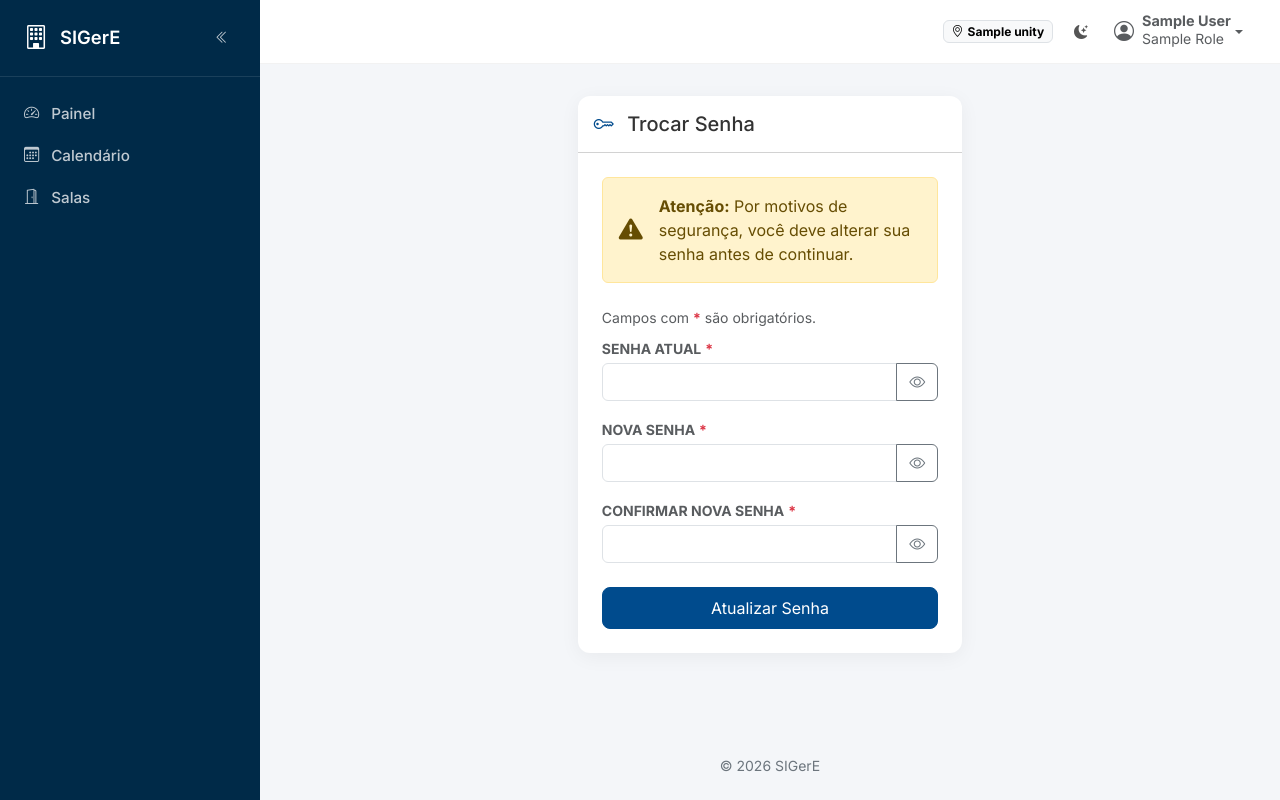
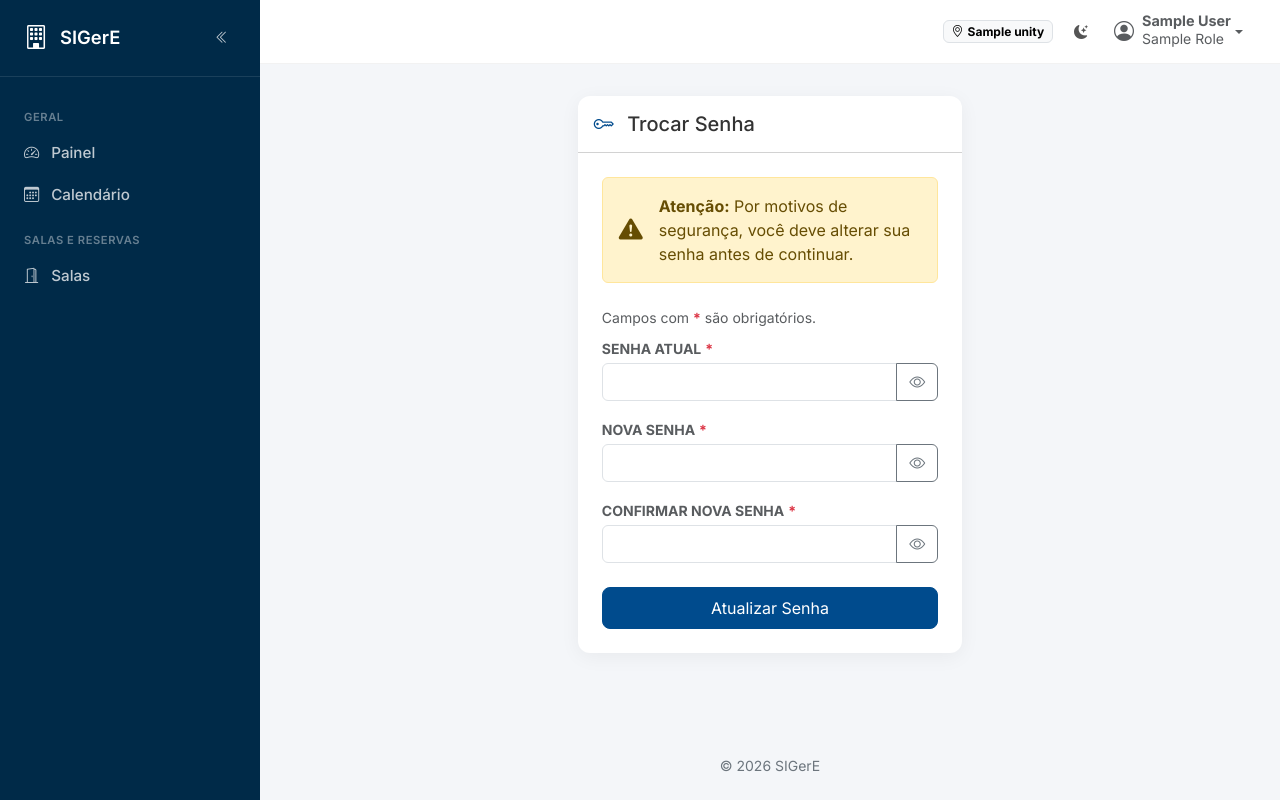
Before and after one commit to jmisturini/SIGerE, a Flask app: page /change-password in a window 1280 px wide. Run offline with Flask 3, Linux system fonts and the light colour scheme; a user stored in the database is signed in; tables that the repository leaves empty hold one stand-in row (values such as "Sample post"); parts of the project's set-up code (start-up, migrations or seed data) failed here and were passed over; some libraries are stand-ins or nearby versions.

Commit message:
interface: divide o menu lateral em seções por módulo
- seções: Geral (painel, calendário), Salas e Reservas, Financeiro
  (hora extra, vale transporte), Cozinha e Administração
- cozinha deixa de ser grupo expansível e vira seção com itens
  diretos (um clique a menos); grupos de reservas/financeiro
  permanecem expansíveis
- seção Administração só aparece quando o usuário tem pelo menos
  uma de suas permissões; salas e painel admin ganham estado ativo

```diff
--- a/app/templates/base.html
+++ b/app/templates/base.html
@@ -40,6 +40,7 @@
         <div class="sidebar-menu">
             <ul class="nav flex-column">
                 {% if current_user.is_authenticated %}
+                <li class="nav-section">Geral</li>
                 <li class="nav-item">
                     <a class="nav-link" title="Painel" href="{{ url_for('main.index') }}">
                         <i class="bi bi-speedometer2"></i> <span>Painel</span>
@@ -50,12 +51,13 @@
                         <i class="bi bi-calendar3"></i> <span>Calendário</span>
                     </a>
                 </li>
+
+                <li class="nav-section">Salas e Reservas</li>
                 <li class="nav-item">
-                    <a class="nav-link" title="Salas" href="{{ url_for('classrooms.list_classrooms') }}">
+                    <a class="nav-link {{ 'active' if request.endpoint and request.endpoint.startswith('classrooms') }}" title="Salas" href="{{ url_for('classrooms.list_classrooms') }}">
                         <i class="bi bi-door-open"></i> <span>Salas</span>
                     </a>
                 </li>
-
                 {% set in_reservations = request.endpoint and request.endpoint.startswith('reservations.') %}
                 {% if current_user.has_permission('reservation:create') or current_user.has_permission('reservation:read_all') or current_user.has_permission('reservation:read_own') %}
                 <li class="nav-item">
@@ -95,6 +97,7 @@
                 {% set in_vt = request.endpoint and request.endpoint.startswith('vt.') %}
                 {# Ambos os módulos do Financeiro usam as permissões payment:* #}
                 {% if current_user.has_permission('payment:read') %}
+                <li class="nav-section">Financeiro</li>
                 <li class="nav-item">
                     <a class="nav-link {{ 'active' if in_overtime else '' }}" title="Hora Extra" data-bs-toggle="collapse" href="#menu-hora-extra" role="button" aria-expanded="{{ 'true' if in_overtime else 'false' }}" aria-controls="menu-hora-extra">
                         <i class="bi bi-cash-stack"></i> <span>Hora Extra</span>
@@ -139,41 +142,33 @@
                 </li>
                 {% endif %}
 
-                {% set in_kitchen = request.endpoint and request.endpoint.startswith('kitchen.') %}
                 {% if current_user.has_permission('kitchen:read') %}
+                <li class="nav-section">Cozinha</li>
                 <li class="nav-item">
-                    <a class="nav-link {{ 'active' if in_kitchen else '' }}" title="Cozinha" data-bs-toggle="collapse" href="#menu-cozinha" role="button" aria-expanded="{{ 'true' if in_kitchen else 'false' }}" aria-controls="menu-cozinha">
-                        <i class="bi bi-egg-fried"></i> <span>Cozinha</span>
-                        <i class="bi bi-chevron-down nav-chevron ms-auto"></i>
-                    </a>
-                    <div class="collapse {{ 'show' if in_kitchen else '' }}" id="menu-cozinha">
-                        <ul class="nav flex-column nav-submenu">
-                            <li class="nav-item">
-                                <a class="nav-link" href="{{ url_for('kitchen.sheets') }}">
+                    <a class="nav-link {{ 'active' if request.endpoint == 'kitchen.sheets' }}" title="Ficha Técnica" href="{{ url_for('kitchen.sheets') }}">
                         <i class="bi bi-file-earmark-word"></i> <span>Ficha Técnica</span>
                     </a>
                 </li>
                 <li class="nav-item">
-                                <a class="nav-link" href="{{ url_for('kitchen.preparations') }}">
+                    <a class="nav-link {{ 'active' if request.endpoint == 'kitchen.preparations' }}" title="Preparações" href="{{ url_for('kitchen.preparations') }}">
                         <i class="bi bi-journal-text"></i> <span>Preparações</span>
                     </a>
                 </li>
                 {% if current_user.has_permission('kitchen:shopping_export') %}
                 <li class="nav-item">
-                                <a class="nav-link" href="{{ url_for('kitchen.shopping') }}">
+                    <a class="nav-link {{ 'active' if request.endpoint == 'kitchen.shopping' }}" title="Compras" href="{{ url_for('kitchen.shopping') }}">
                         <i class="bi bi-cart-check"></i> <span>Compras</span>
                     </a>
                 </li>
                 {% endif %}
-                        </ul>
-                    </div>
-                </li>
                 {% endif %}
 
+                {% if current_user.has_permission('system:dashboard') or current_user.has_permission('unity:read') %}
+                <li class="nav-section">Administração</li>
+                {% endif %}
                 {% if current_user.has_permission('system:dashboard') %}
-                <li class="nav-section">Administração</li>
                 <li class="nav-item">
-                    <a class="nav-link" title="Painel Admin" href="{{ url_for('admin.dashboard') }}">
+                    <a class="nav-link {{ 'active' if request.endpoint and request.endpoint.startswith('admin.') }}" title="Painel Admin" href="{{ url_for('admin.dashboard') }}">
                         <i class="bi bi-gear"></i> <span>Painel Admin</span>
                     </a>
                 </li>
```
Lines whose indentation alone changed are shown as unchanged.
